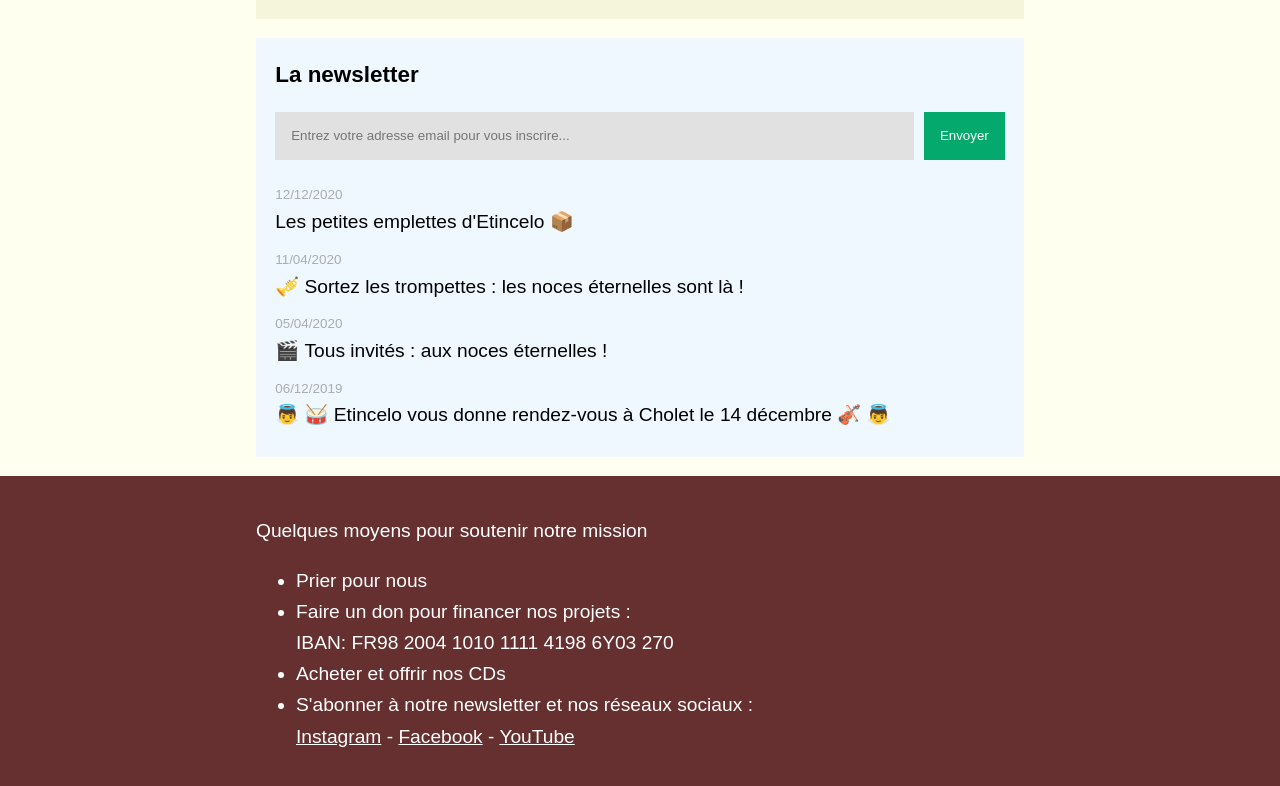
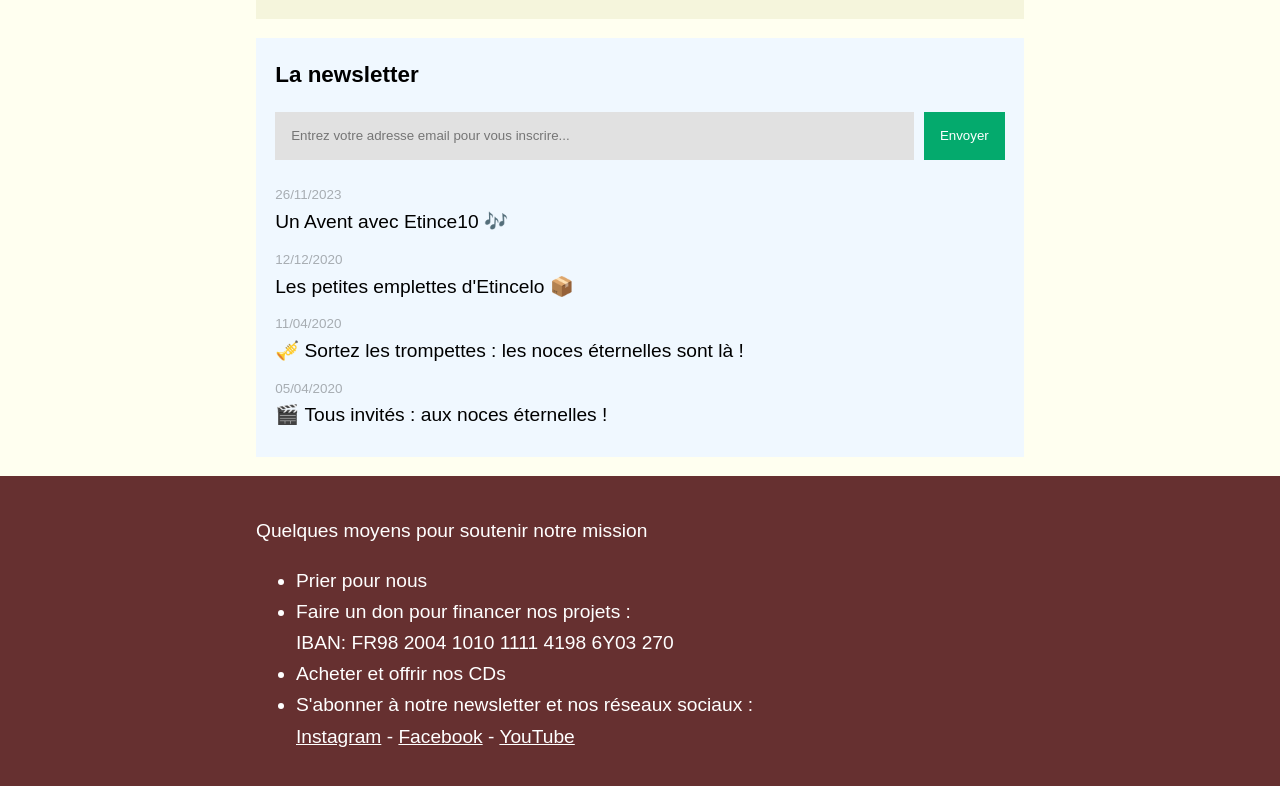
Before and after one commit to hlobit/etincelo.com, a website: page public/index.html in a window 1280 px wide. Shown: the part 1163-1949 px from the top of the page. Drawn offline with Linux system fonts and the light colour scheme.

Commit message:
Refresh newsletters list

```diff
--- a/public/index.html
+++ b/public/index.html
@@ -270,6 +270,13 @@
     <ul>
 
       <li>
+        <a href="https://mailchi.mp/5f631bd4f45a/lancement-etince10" target="_blank">
+          <p class="date type">26/11/2023</p>
+          <p class="subtitle">Un Avent avec Etince10 🎶</p>
+        </a>
+      </li>
+
+      <li>
         <a href="https://mailchi.mp/d303c14e0561/les-petites-emplettes-d-etincelo" target="_blank">
           <p class="date type">12/12/2020</p>
           <p class="subtitle">Les petites emplettes d'Etincelo 📦</p>
@@ -287,13 +294,6 @@
         <a href="https://mailchi.mp/6ea19bb97a56/tous-invites-aux-noces-eternelles" target="_blank">
           <p class="date type">05/04/2020</p>
           <p class="subtitle">🎬 Tous invités : aux noces éternelles !</p>
-        </a>
-      </li>
-
-      <li>
-        <a href="https://mailchi.mp/467608b405b8/noel-cholet-2019" target="_blank">
-          <p class="date type">06/12/2019</p>
-          <p class="subtitle">👼 🥁 Etincelo vous donne rendez-vous à Cholet le 14 décembre 🎻 👼</p>
         </a>
       </li>
 
```
